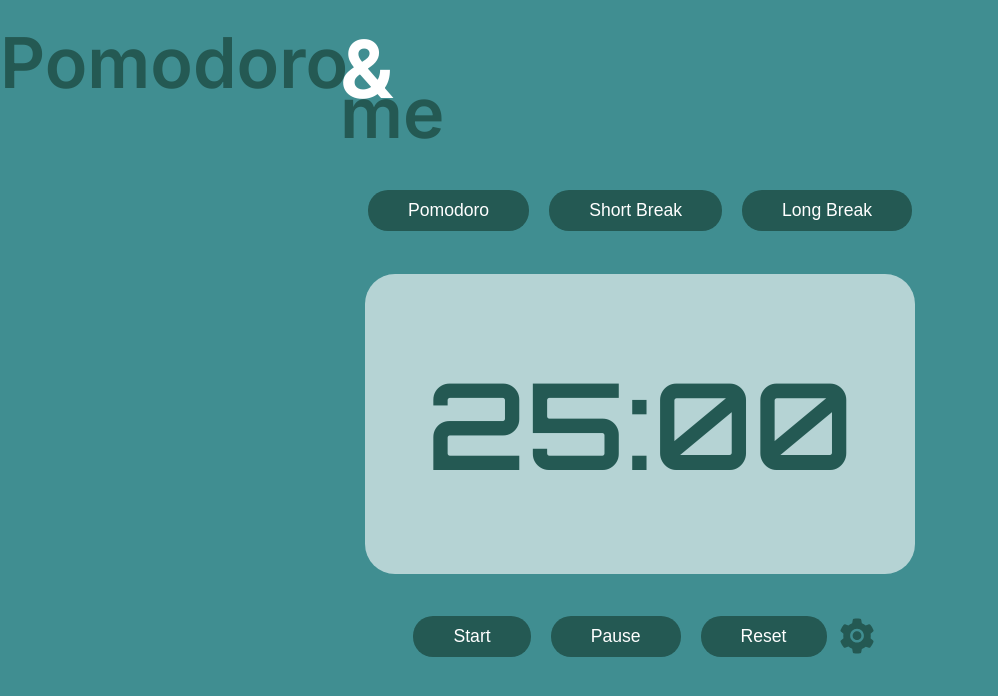
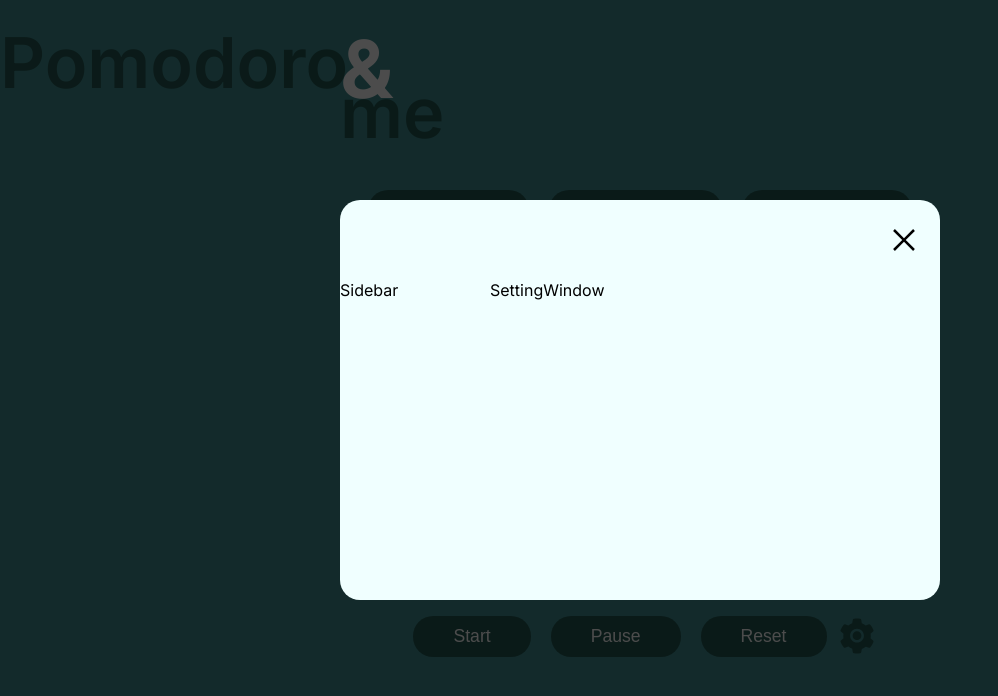
Before and after one commit to Shivangi020/Pomodoro-me, a React (Create React App) app: page / in a window 1280 px wide. Both pictures are taken after a click on the icon 856 px from the left and 636 px from the top of the page. Shown: the top 696 px of the page, without its empty margins (0-998 px from the left). Built offline with nearby package versions, Linux system fonts and the light colour scheme.

Commit message:
Creating Modal for Settings Option

```diff
--- a/src/App.css
+++ b/src/App.css
@@ -12,6 +12,7 @@ body {
   margin: 0;
   font-family: 'Inter', sans-serif;
   display: flex;
+  position: relative;
 }
 
 #root{
@@ -83,6 +84,7 @@ body {
 .timer-window{
 background-color: #fff;
 width: 550px;
+padding: 50px;
 height: 300px;
 border-radius: 30px;
 background-color: rgba(255, 255, 255, 0.61);
@@ -99,3 +101,52 @@ color: #245953;
   display: flex;
   justify-content: center;
 }
+
+.modal-main{
+  position: fixed;
+  top: 0;
+  bottom: 0;
+  background-color: rgba(0,0,0,0.7);
+  left: 0;
+  right: 0;
+  display: flex;
+  justify-content: center;
+  align-items: center;
+}
+
+.modal-window{
+  background-color: azure;
+  width: 600px;
+  height: 400px;
+  border-radius: 20px;
+}
+
+.modal-window{
+  display: grid;
+  grid-template-columns: 1fr;
+  grid-template-rows: 1fr 4fr;
+}
+
+.modal-cn{
+  display: grid;
+  grid-template-columns: 1fr 3fr;
+
+}
+
+/* .sidebar-cn{
+
+}
+
+.setting-wn-cn{
+
+} */
+
+.cross-cn{
+font-size: 2em;
+display: flex;
+justify-content: flex-end;
+align-items: center;
+padding: 20px;
+cursor: pointer;
+font-weight: 400;
+}
--- a/src/App.js
+++ b/src/App.js
@@ -1,19 +1,27 @@
-import './App.css';
-import FooterButton from './Components/FooterButton';
-import Header from './Components/Header';
-import HeaderButton from './Components/HeaderButton';
-import TimerWindow from './Components/TimerWindow';
+import "./App.css";
+import FooterButton from "./Components/FooterButton";
+import Header from "./Components/Header";
+import HeaderButton from "./Components/HeaderButton";
+import TimerWindow from "./Components/TimerWindow";
+import GlobalProvider from "./Context/GlobalState";
+import Modal from "./Components/Modal";
+
+
 
 function App() {
+
   return (
-    <div className='main'>
-        <Header/>
-        <div className='container'>
-        <HeaderButton/>
-        <TimerWindow/>
-        <FooterButton/>
+    <GlobalProvider>
+      <div className="main">
+        <Header />
+        <div className="container">
+          <HeaderButton />
+          <TimerWindow />
+          <FooterButton />
+          <Modal/>
         </div>
-    </div>
+      </div>
+    </GlobalProvider>
   );
 }
 
--- a/src/Components/FooterButton.jsx
+++ b/src/Components/FooterButton.jsx
@@ -1,14 +1,17 @@
-import React from 'react'
+import React, { useContext } from 'react'
 import ActionButton from './Button'
 import {AiFillSetting} from 'react-icons/ai'
+import { ModalContext } from '../Context/GlobalState'
 
 function FooterButton() {
+  const {openModal} = useContext(ModalContext)
+
   return (
     <div className='footer-button'>
     <ActionButton tag='Start'/>
     <ActionButton tag='Pause'/>
     <ActionButton tag='Reset'/>
-    <AiFillSetting className='setting-btn'/>
+    <AiFillSetting className='setting-btn' onClick={()=>openModal()}/>
 </div>
   )
 }
--- /dev/null
+++ b/src/Components/Modal.jsx
@@ -0,0 +1,29 @@
+import React, { useContext } from "react";
+import Cross from "../ModalComponents/Cross";
+import Sidebar from "../ModalComponents/Sidebar";
+import SettingWindow from "../ModalComponents/SettingWindow";
+import { createPortal } from "react-dom";
+import { ModalContext } from "../Context/GlobalState";
+
+function Modal() {
+  const { showModal } = useContext(ModalContext);
+
+  if (showModal.isModalOpen === false) {
+    return null;
+  } else {
+    return createPortal(
+      <div className="modal-main">
+        <div className="modal-window">
+          <Cross />
+          <div className="modal-cn">
+            <Sidebar />
+            <SettingWindow />
+          </div>
+        </div>
+      </div>,
+      document.body
+    );
+  }
+}
+
+export default Modal;
--- /dev/null
+++ b/src/Context/GlobalState.js
@@ -0,0 +1,59 @@
+import React, { createContext, useReducer } from "react";
+import AppReducer from "./AppReducer";
+import ModalReducer from "./ModalReducer";
+
+// INITIAL STATE --->
+const initialState = {
+  timer: {
+    pomodoro: { min: 120, hour: 0, second: 0 },
+    long_break: 15,
+    short_break: 5,
+  },
+
+  theme: {
+    color: "#245953",
+    background_color: "#408E91",
+    color2: "#ffffff",
+  },
+};
+
+// MODAL Initial state --->
+const modalInitialState = {
+  showModal: {
+    isModalOpen: false,
+  },
+};
+
+// Creating Global Context
+export const GlobalContext = createContext(initialState);
+export const ModalContext = createContext(modalInitialState);
+
+const GlobalProvider = ({ children }) => {
+  const [state, dispatch] = useReducer(AppReducer, initialState);
+  const [modalState, modalDispatch] = useReducer(
+    ModalReducer,
+    modalInitialState
+  );
+
+  //ACTIONS  FOR MODAL --->
+  const closeModal = () => {
+    modalDispatch({ type: "CLOSE" });
+  };
+  const openModal = () => {
+    modalDispatch({ type: "OPEN" });
+  };
+
+  return (
+    <ModalContext.Provider
+      value={{ showModal: modalState.showModal, closeModal, openModal }}
+    >
+      <GlobalContext.Provider
+        value={{ timer: state.timer, theme: state.theme }}
+      >
+        {children}
+      </GlobalContext.Provider>
+    </ModalContext.Provider>
+  );
+};
+
+export default GlobalProvider;
--- /dev/null
+++ b/src/Context/ModalReducer.js
@@ -0,0 +1,17 @@
+const ModalReducer = (modalState, action) => {
+  const { showModal } = modalState;
+
+  switch (action.type) {
+    case "CLOSE":
+      return { ...modalState, showModal: { ...showModal, isModalOpen: false } };
+    case "OPEN":
+      return {
+        ...modalState,
+        showModal: { ...showModal, isModalOpen: true },
+      };
+    default:
+      return modalState;
+  }
+};
+
+export default ModalReducer;
--- /dev/null
+++ b/src/ModalComponents/Cross.jsx
@@ -0,0 +1,16 @@
+import React , { useContext } from 'react'
+import {VscChromeClose} from'react-icons/vsc'
+import { ModalContext } from '../Context/GlobalState'
+
+function Cross() {
+  const {closeModal} = useContext(ModalContext)
+
+
+  return (
+    <div className='cross-cn' >
+      <VscChromeClose onClick={()=> closeModal()}/>
+    </div>
+  )
+}
+
+export default Cross
--- /dev/null
+++ b/src/ModalComponents/SettingWindow.jsx
@@ -0,0 +1,9 @@
+import React from 'react'
+
+function SettingWindow() {
+  return (
+    <div className="setting-wn-cn">SettingWindow</div>
+  )
+}
+
+export default SettingWindow
--- /dev/null
+++ b/src/ModalComponents/Sidebar.jsx
@@ -0,0 +1,9 @@
+import React from 'react'
+
+function Sidebar() {
+  return (
+    <div className='sidebar-cn'>Sidebar</div>
+  )
+}
+
+export default Sidebar
```
Also changed, not shown: src/index.js (+6 -7 lines).
